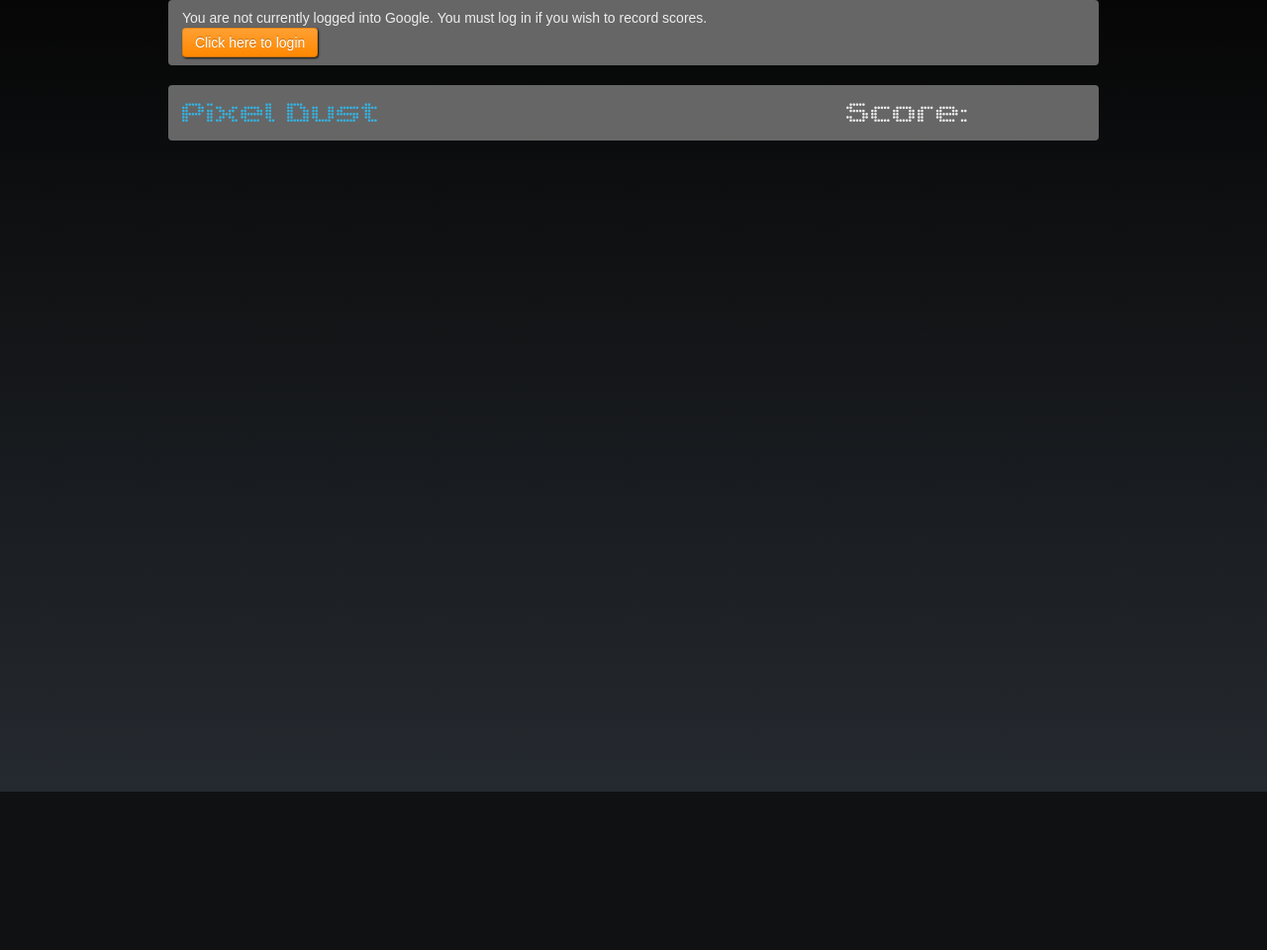
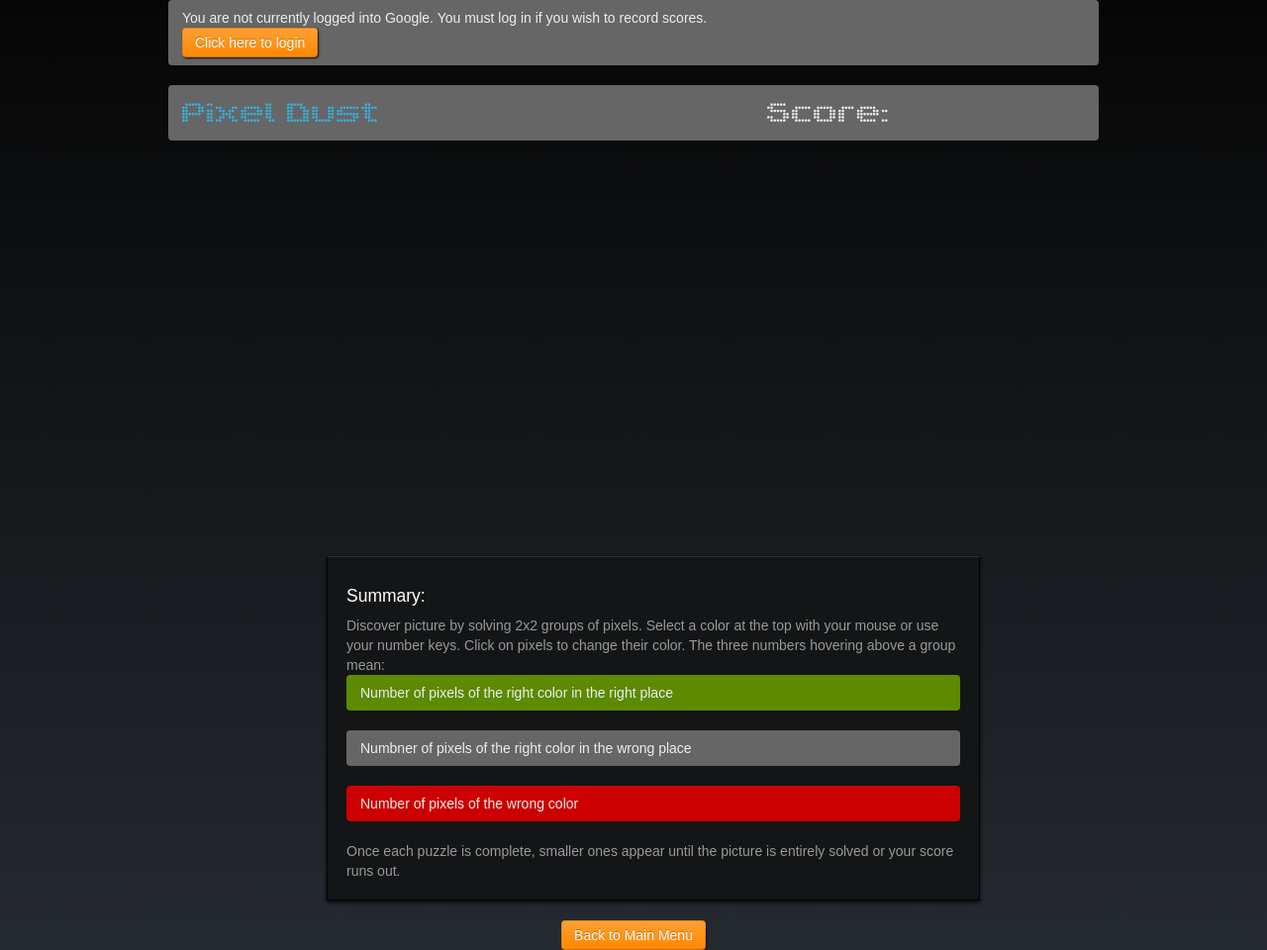
Before and after one commit to swizzcheez/pixel-dust, a Flask app: template pixel_dust/templates/puzzle/player.html in a window 1280 px wide. Shown: the whole page at 99% size. Before the commit the page ends 800 px from the top, so only its background shows below. Run offline with Flask 2, Linux system fonts and the light colour scheme; the template is opened without the code that fills it, so the values that code supplies are empty; some libraries are stand-ins or nearby versions; some web fonts are replaced.

Commit message:
Dialing in scores

```diff
--- a/pixel_dust/static/site/puzzle.css
+++ b/pixel_dust/static/site/puzzle.css
@@ -18,7 +18,7 @@
     position: absolute;
     height: 50%;
     width: 50%;
-    border: solid 1px white;
+    border: solid 1px red;
     cursor: pointer;
 }
 
@@ -37,6 +37,6 @@
 
 .pixel:hover
 {
-    border-color: yellow;
+    border-color: blue;
     z-index: 10;
 }
--- a/pixel_dust/static/site/puzzle.js
+++ b/pixel_dust/static/site/puzzle.js
@@ -77,9 +77,11 @@
             var STARTUP_GRACE_TIME = $this.attr('grace-time') || 3000
             var COMPLETE_BONUS = $this.attr('complete-bonus') || 50
             var TICK_SCORE_LOSS = $this.attr('tick-loss') || 1
-            var PUZZLE_COLOR_BASIS = $this.attr('puzzle-color-points') || 100
+            var PUZZLE_COLOR_BASIS = $this.attr('puzzle-color-points') || 150
             var WARN_TIME = $this.attr('warning-time') || 5000
             var TICK_TIME = $this.attr('tick-ms') || 100
+            var CHANGE_COST = $this.attr('change-cost') || 10
+            var CHANGE_GRACE = $this.attr('change-grace') || 1
 
             function adjust_score(delta)
             {
@@ -267,6 +269,14 @@
                 $pixel = $($pixel)
                 var index = color.index
                 $pixel.attr('pixel-color', index)
+                var changed = $pixel.attr('changed') || 0
+                changed++
+                $pixel.attr('changed', changed)
+                changed -= CHANGE_GRACE
+                if (changed > 0)
+                {
+                    adjust_score(-changed * CHANGE_COST)
+                }
                 $pixel.animate(color.css)
                 if (check_solution($pixel.parent()) && running)
                 {
--- a/pixel_dust/templates/puzzle/player.html
+++ b/pixel_dust/templates/puzzle/player.html
@@ -27,7 +27,7 @@
             <span>
                 <a href='/'>Pixel Dust</a>
             </span>
-            <span class='pull-right span3'>
+            <span class='pull-right span4'>
                 Score: <span class='score'></span>
             </span>
         </h2>
@@ -41,6 +41,37 @@
                        width: 320px; height: 320px'></div>
         </div>
     </div>
+
+</div>
+
+<div class='row'>
+    <br>
+    <br>
+    <div class='well span8 offset2'>
+        <h4>Summary:</h4>
+        Discover picture by solving 2x2 groups of pixels.  Select a color
+        at the top with your mouse or use your number keys.  Click on
+        pixels to change their color.  The three numbers hovering above a
+        group mean:
+
+        <div class='alert alert-success'>
+            Number of pixels of the right color in the right place</div>
+
+        <div class='alert alert-warning'>
+            Numbner of pixels of the right color in the wrong place</div>
+
+        <div class='alert alert-error'>
+            Number of pixels of the wrong color</div>
+
+        Once each puzzle is complete, smaller ones appear until the picture
+        is entirely solved or your score runs out.
+    </div>
+</div>
+
+<div>
+    <div style='text-align: center'>
+        <a class='btn btn-warning' href='/'>Back to Main Menu</a>
+    </div>
 </div>
 {% endblock %}
 
--- a/pixel_dust/templates/scoreboard/scores.html
+++ b/pixel_dust/templates/scoreboard/scores.html
@@ -41,5 +41,9 @@
             {% endfor %}
         </table>
     </div>
+
+    <div style='text-align: center'>
+        <a class='btn btn-warning' href='/'>Back to Main Menu</a>
+    </div>
 </div>
 {% endblock %}
```
Also changed, not shown: pixel_dust/templates/home.html (+10 -0 lines).
